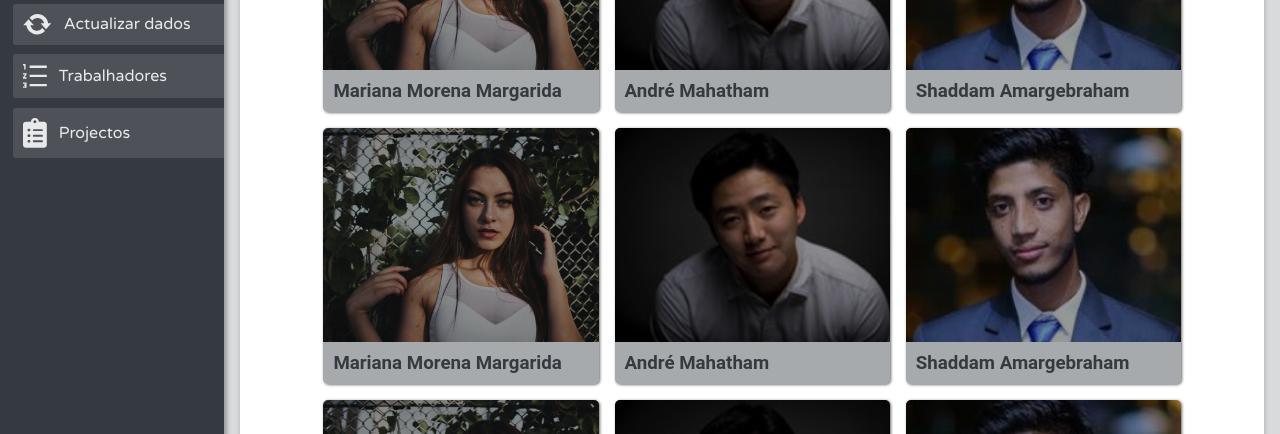
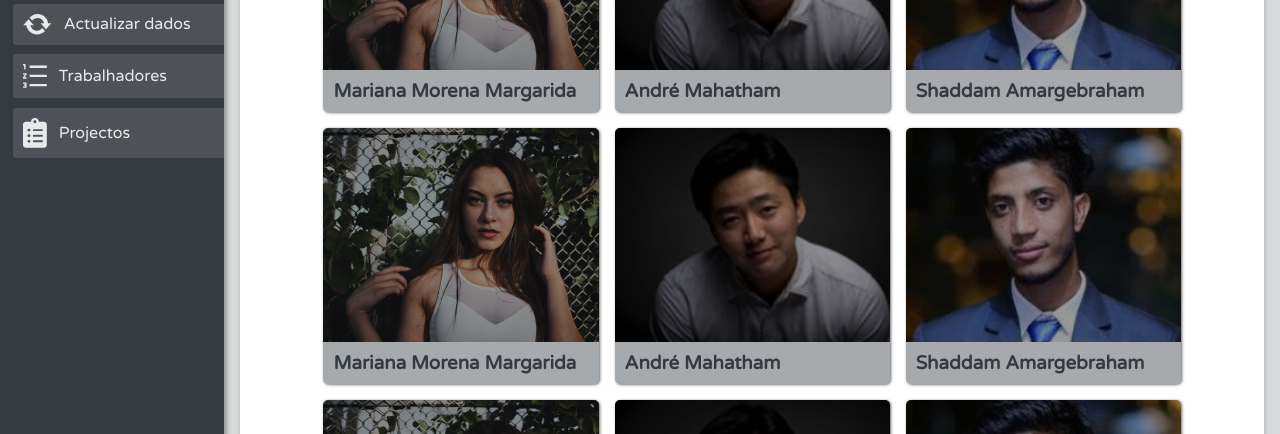
Before and after one commit to Seratooo/S-folha-de-pagamento, a React (Create React App) app in the folder web/: page /update in a window 1280 px wide. Shown: the part 220-654 px from the top of the page. Built offline with nearby package versions, Linux system fonts and the light colour scheme; no server answers.

Commit message:
update style

```diff
--- a/web/src/components/02_Trabalhador/style.css
+++ b/web/src/components/02_Trabalhador/style.css
@@ -28,7 +28,7 @@
   display: flex;
   flex-direction: column;
   padding: 10px;
-  font-family: 'Roboto',sans-serif;
+  font-family: 'Varela Round',sans-serif;
   color: #353A40;
 }
 .contentText p{
```
